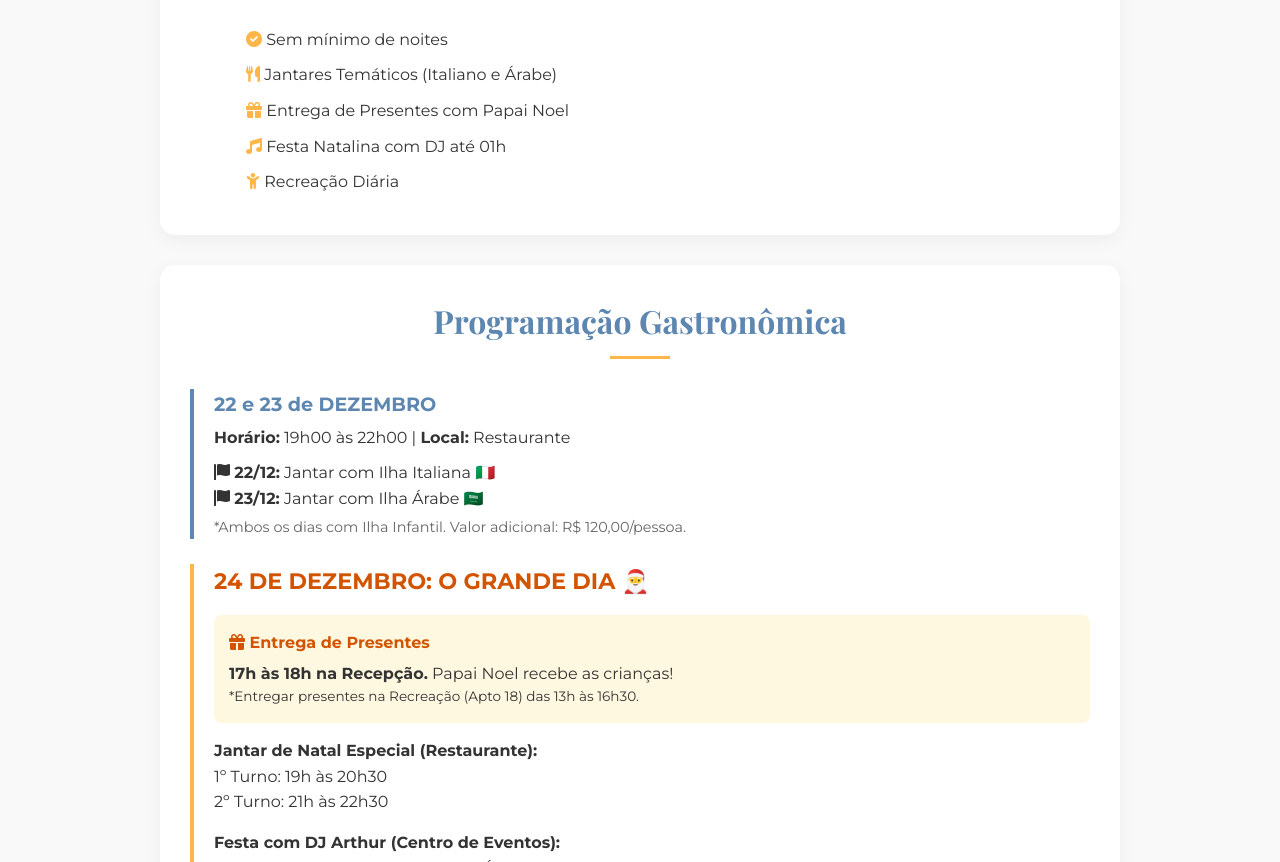
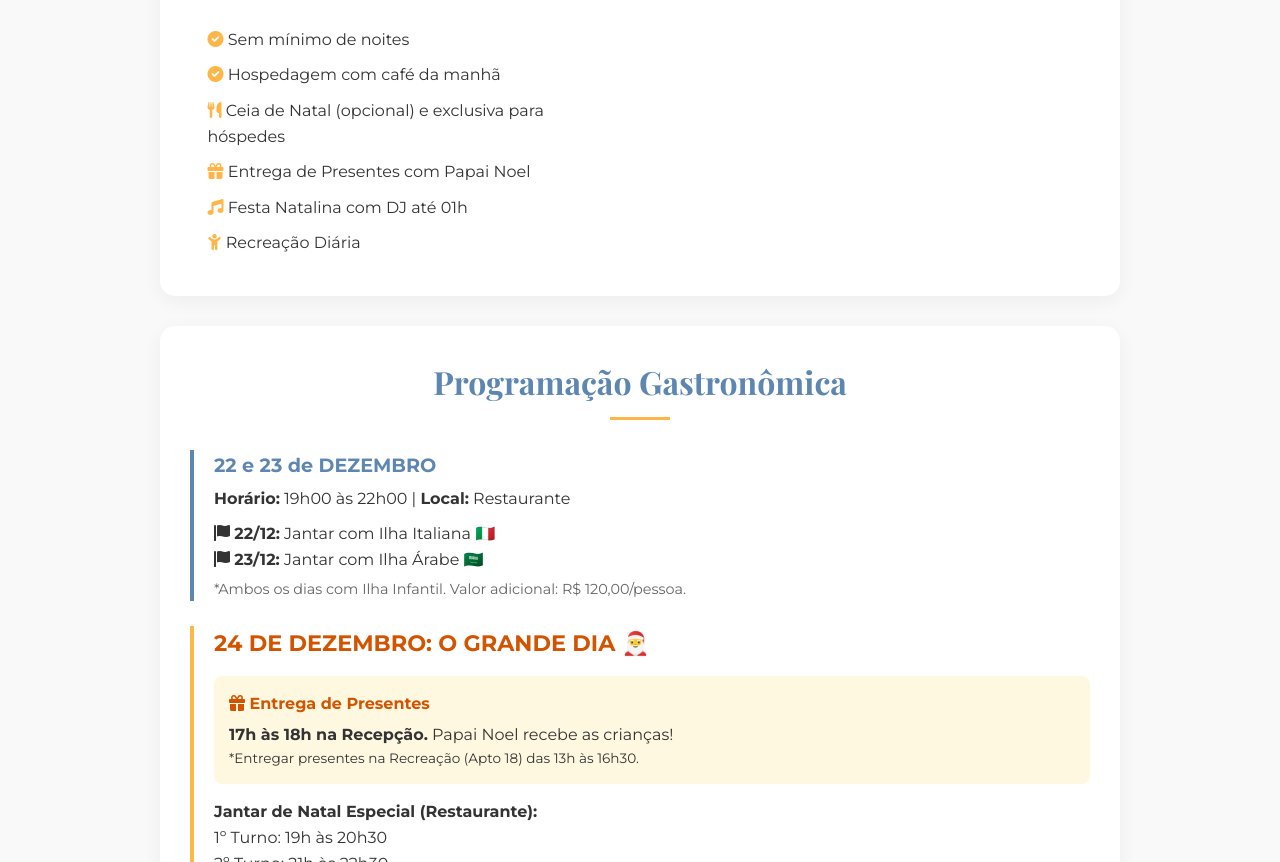
Before and after one commit to DesenvolvimentoViale/natalvc, a plain HTML site: page index.html in a window 1280 px wide. Shown: the part 844-1706 px from the top of the page. Drawn offline with nearby package versions, Linux system fonts and the light colour scheme.

Commit message:
index.html

```diff
--- a/index.html
+++ b/index.html
@@ -230,7 +230,8 @@
             <div class="grid-2">
                 <ul style="text-align: left; margin: 0 auto; max-width: 400px;">
                     <li style="margin-bottom: 10px;"><i class="fas fa-check-circle" style="color:var(--cor-destaque)"></i> Sem mínimo de noites</li>
-                    <li style="margin-bottom: 10px;"><i class="fas fa-utensils" style="color:var(--cor-destaque)"></i> Jantares Temáticos (Italiano e Árabe)</li>
+                    <li style="margin-bottom: 10px;"><i class="fas fa-check-circle" style="color:var(--cor-destaque)"></i> Hospedagem com café da manhã</li>
+                    <li style="margin-bottom: 10px;"><i class="fas fa-utensils" style="color:var(--cor-destaque)"></i> Ceia de Natal (opcional) e exclusiva para hóspedes</li>
                     <li style="margin-bottom: 10px;"><i class="fas fa-gift" style="color:var(--cor-destaque)"></i> Entrega de Presentes com Papai Noel</li>
                     <li style="margin-bottom: 10px;"><i class="fas fa-music" style="color:var(--cor-destaque)"></i> Festa Natalina com DJ até 01h</li>
                     <li style="margin-bottom: 10px;"><i class="fas fa-child" style="color:var(--cor-destaque)"></i> Recreação Diária</li>
```
